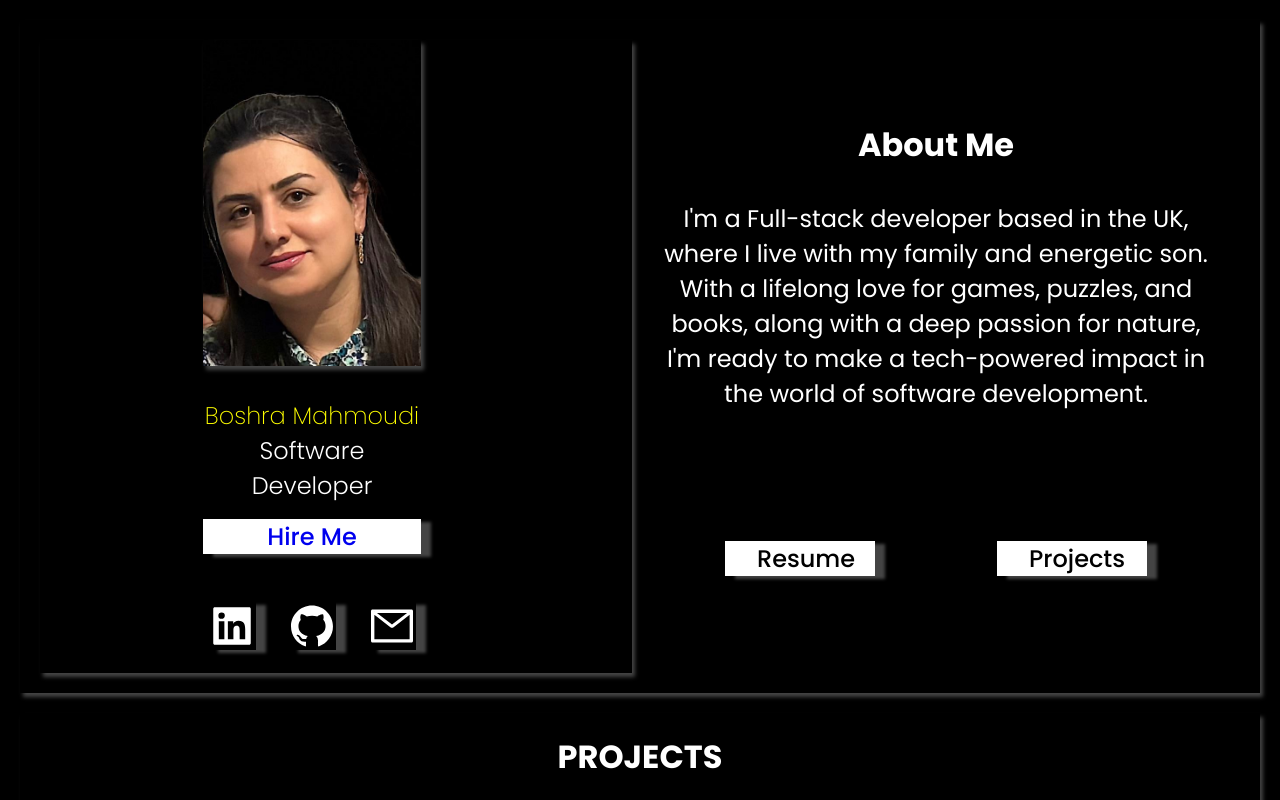
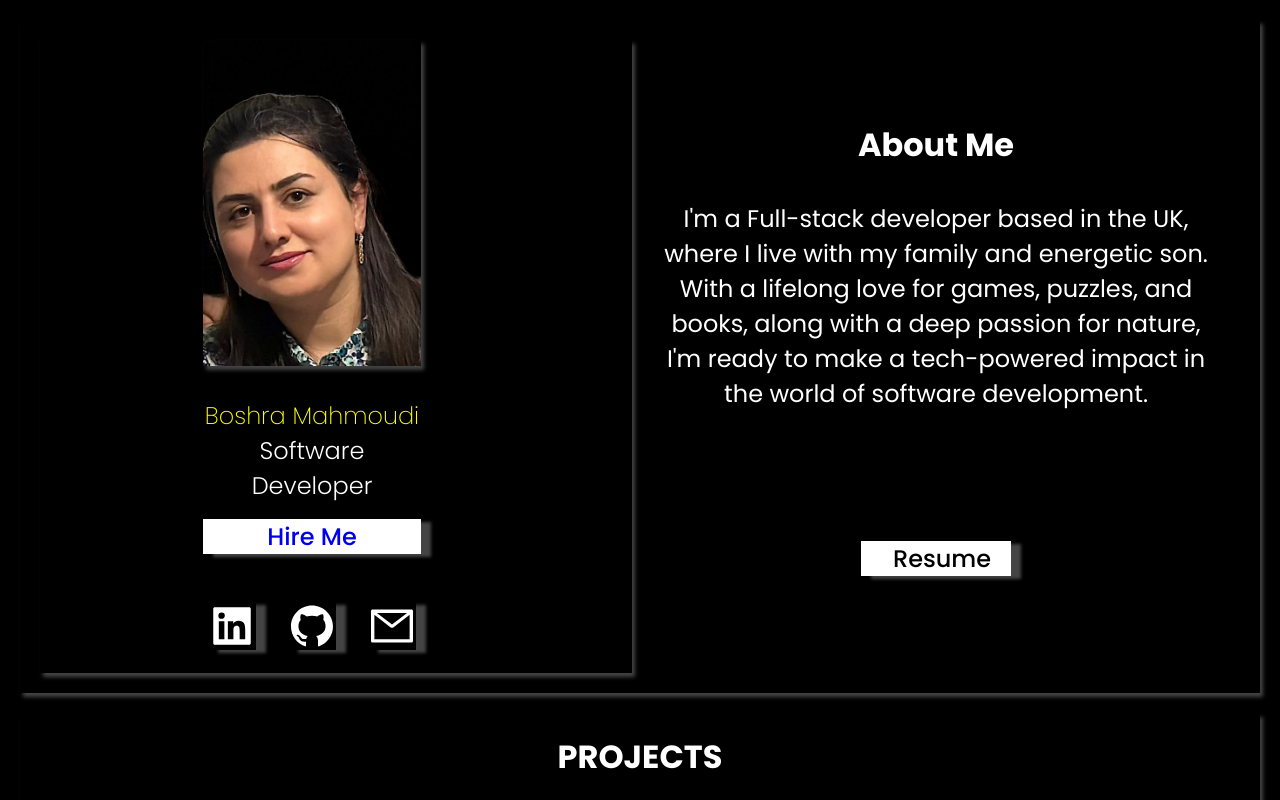
Before and after one commit to BoshraM/my-portfolio, a React (Create React App) app: page / in a window 1280 px wide. Shown: the top 800 px of the page. Built offline with nearby package versions, Linux system fonts and the light colour scheme.

Commit message:
remove projects buuton in hero.js

```diff
--- a/src/components/Hero/Hero.js
+++ b/src/components/Hero/Hero.js
@@ -49,7 +49,7 @@ export const Hero = () => {
                 <div className="about_link">
 
                     <button className="about_btn" onClick={handleCVButtonClick}>Resume</button>
-                    <button className="about_btn">Projects</button>
+                    {/* <button className="about_btn">Projects</button> */}
 
                 </div>
 
```
